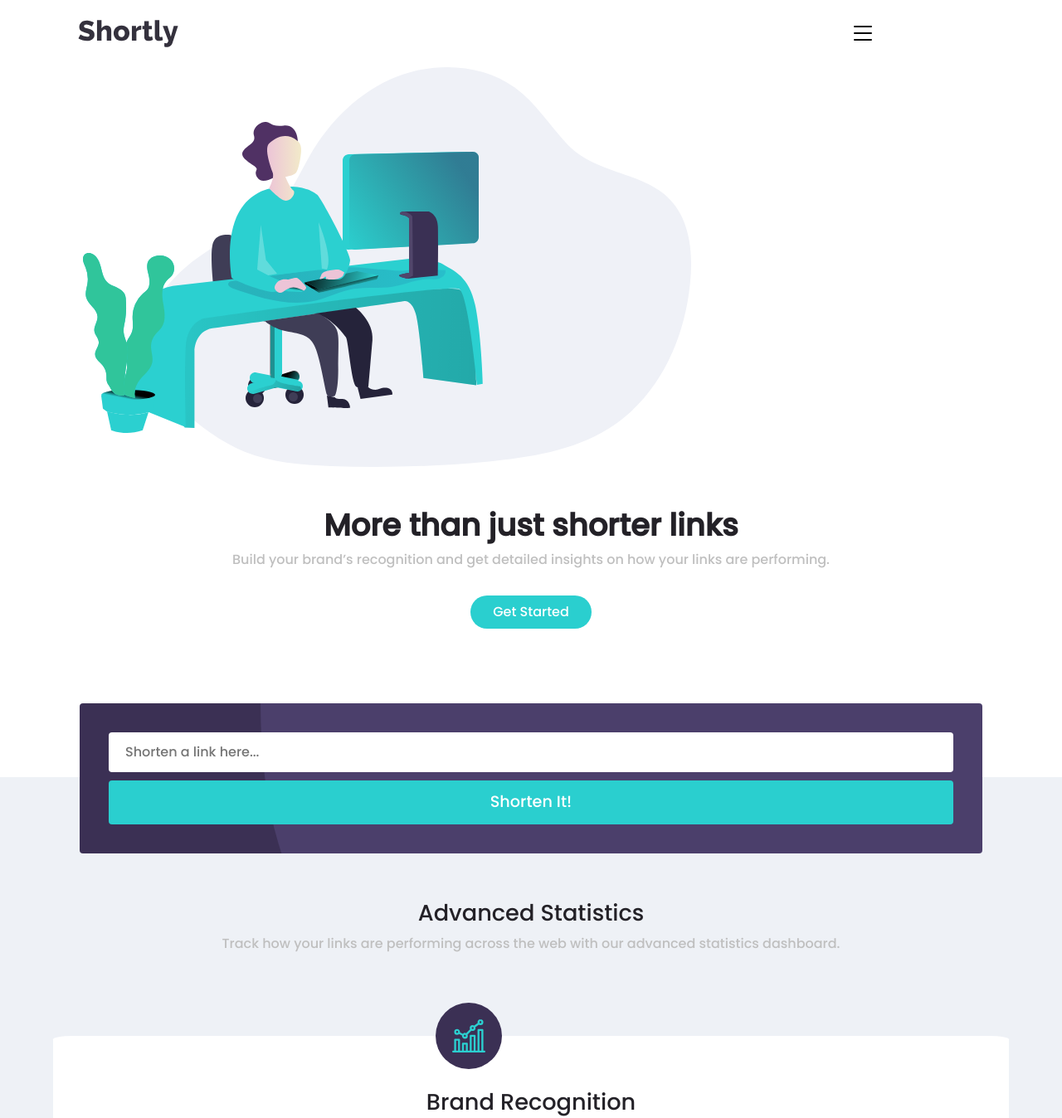
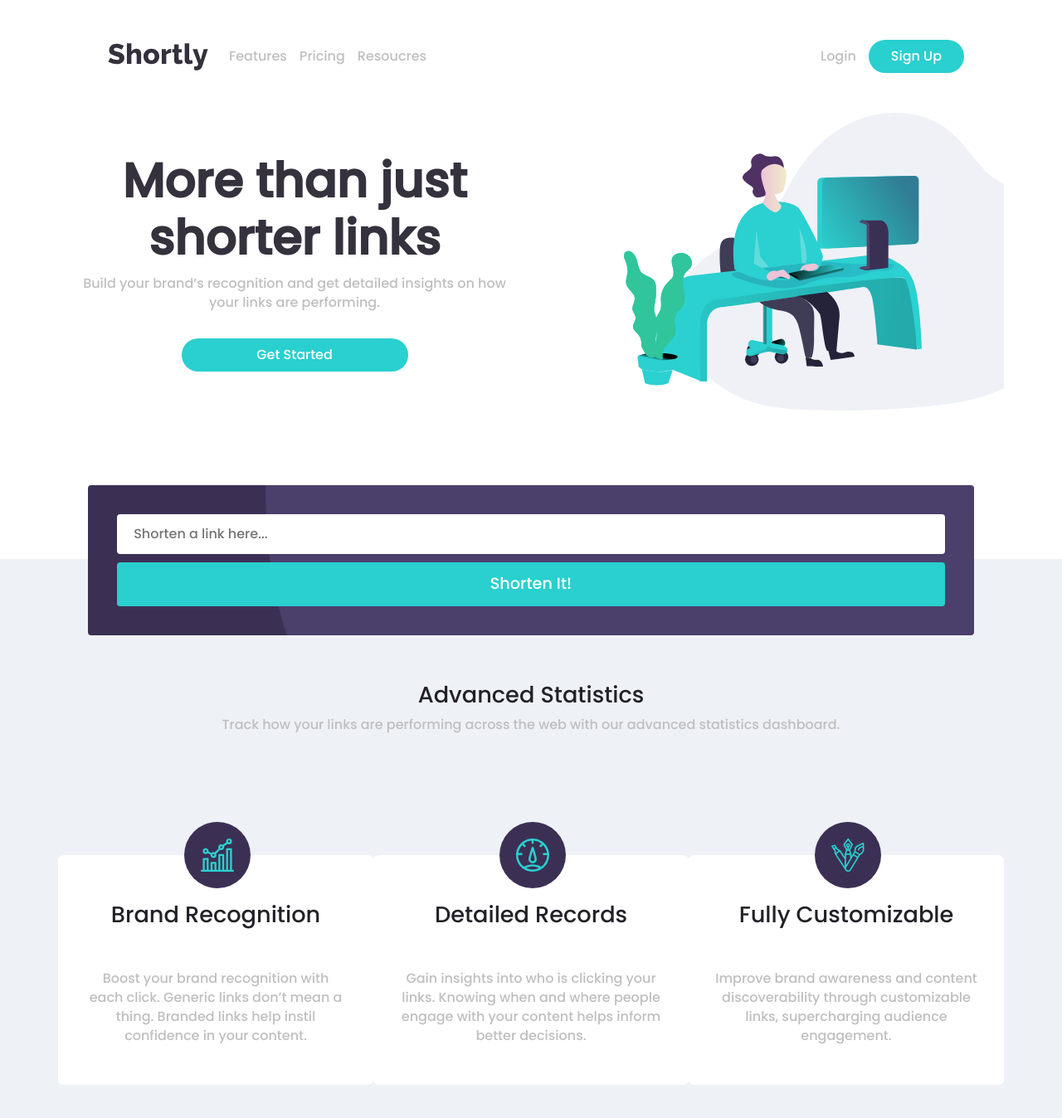
Before and after one commit to Renz757/URL-shortening-API-landing-page, a website: page index.html in a window 1280 px wide. Shown: the top 1348 px of the page at 83% size. Drawn offline with nearby package versions, Linux system fonts and the light colour scheme.

Commit message:
07/13/2022

```diff
--- a/index.html
+++ b/index.html
@@ -21,17 +21,24 @@
   </head>
 
   <body>
-    <nav class="container p-4">
-      <div class="row">
-        <div class="col-10">
-          <img src="images/logo.svg" alt="" />
+    <nav class="container p-5">
+      <div class="row align-items-center ms-auto">
+        <div class="col-8">
+          <div class="d-flex align-items-center">
+            <img src="images/logo.svg" alt="logo" />
+            <ul class="d-none d-md-flex">
+              <li class="link-nav">Features</li>
+              <li class="link-nav">Pricing</li>
+              <li class="link-nav">Resoucres</li>
+            </ul>
           </div>
-        <div class="col-2 hamburger">
+        </div>
+        <div class="col-4">
           <svg
             xmlns="http://www.w3.org/2000/svg"
             width="32"
             height="32"
-            class="bi bi-list"
+            class="bi bi-list d-md-none hamburger"
             viewBox="0 0 16 16"
           >
             <path
@@ -39,45 +46,68 @@
               d="M2.5 12a.5.5 0 0 1 .5-.5h10a.5.5 0 0 1 0 1H3a.5.5 0 0 1-.5-.5zm0-4a.5.5 0 0 1 .5-.5h10a.5.5 0 0 1 0 1H3a.5.5 0 0 1-.5-.5zm0-4a.5.5 0 0 1 .5-.5h10a.5.5 0 0 1 0 1H3a.5.5 0 0 1-.5-.5z"
             />
           </svg>
+
+          <ul class="d-none d-md-flex align-items-center justify-content-end">
+            <li class="login">
+              Login
+            </li>
+            <button class="rounded-pill global-btn">Sign Up</button>
+          </ul>
         </div>
       </div>
     </nav>
-    <section class="main">
-      <div class="header-img-container">
+
+    <section class="main container">
+      <div class="row">
+        <div class="header-img-container col-12 col-md-6 order-md-1">
           <img
             class="img-fluid header-img"
             src="images/illustration-working.svg"
             alt=""
           />
         </div>
-      <div class="content mt-5">
+        <div class="content mt-5 col-12 col-md-6">
           <h1>More than just shorter links</h1>
           <p class="text">
             Build your brand’s recognition and get detailed insights on how your
             links are performing.
           </p>
-        <button class="rounded-pill global-btn mt-3">Get Started</button>
+          <button class="rounded-pill global-btn mt-3 w-50">Get Started</button>
+        </div>
       </div>
     </section>
 
-    <section class="API">
-      <div class="API-Box d-flex flex-column rounded">
-        <input class="rounded" type="text" placeholder="Shorten a link here...">
-        <button class="rounded">Shorten It!</button>
+    <section class="API-section container-fluid">
+      <div class="API">
+        <div class="API-Box d-flex flex-column rounded container">
+          <input class="rounded" id="api-input" type="text" placeholder="Shorten a link here...">
+          <button class="rounded" id="api-button">Shorten It!</button>
+        </div>
+
+      <ul id="shortLinkList">
+
+      </ul>
+
       </div>
     </section>
 
-    <section class="info-container mt-5">
+    <section class="info-container mt-5 container-fluid">
       <div class="info">
-        <div class="info-header pt-5">
+        <div class="row">
+          <div class="col-12 info-header pt-5 col-6">
             <h2 class="sub-header">Advanced Statistics</h2>
             <p class="text">
               Track how your links are performing across the web with our advanced
               statistics dashboard.
             </p>
           </div>
+        </div>
 
-        <div class="box p-5">
+         <div class="container-fluid">
+           <div class="container">
+             <div class="row ">
+
+              <div class="col-12 col-md-4 box p-2 align-self-end">
                 <div class="circle">
                   <img
                     class="circle-img"
@@ -85,14 +115,14 @@
                     alt="icon-brand-recognition"
                   />
                 </div>
-          <h3 class="sub-header pt-3">Brand Recognition</h3>
-          <p class="text mt-4">
+                <h3 class="sub-header pt-5">Brand Recognition</h3>
+                <p class="text mt-4 p-4">
                   Boost your brand recognition with each click. Generic links don’t
                   mean a thing. Branded links help instil confidence in your content.
                 </p>
               </div>
 
-        <div class="box p-5">
+              <div class="col-12 col-md-4 col-md-4 box p-2">
                 <div class="circle">
                   <img
                     class="circle-img"
@@ -100,14 +130,14 @@
                     alt="icon-detailed-records"
                   />
                 </div>
-          <h3 class="sub-header pt-3">Detailed Records</h3>
-          <p class="text mt-4">
+                <h3 class="sub-header pt-5">Detailed Records</h3>
+                <p class="text mt-4 p-4">
                   Gain insights into who is clicking your links. Knowing when and where
                   people engage with your content helps inform better decisions.
                 </p>
               </div>
 
-        <div class="box p-5">
+              <div class="col-12 col-md-4 box p-2">
                 <div class="circle">
                   <img
                     class="circle-img"
@@ -115,27 +145,33 @@
                     alt="icon-brand-recognition"
                   />
                 </div>
-          <h3 class="sub-header pt-3">Fully Customizable</h3>
-          <p class="text mt-4">
+                <h3 class="sub-header pt-5">Fully Customizable</h3>
+                <p class="text mt-4 p-4">
                   Improve brand awareness and content discoverability through customizable
                   links, supercharging audience engagement.
                 </p>
               </div>
+
+            </div>
+           </div>
+         </div>
+
       </div>
     </section>
 
     <section class="boost-link-container d-flex align-items-center">
       <div>
         <h3>Boost your links today</h3>
-        <button class="rounded-pill global-btn mt-3">Get Started</button>
+        <button class="rounded-pill global-btn mt-3 w-25">Get Started</button>
       </div>
     </section>
 
-    <footer>
-      <div class="logo-header">
+    <footer class="container-fluid">
+      <div class="row">
+        <div class="col-12 col-md-3 logo-header">
           <h2 class="logo">Shortly</h2>
         </div>
-      <div class="links">
+        <div class="links col-md-2">
           <h4>Features</h4>
           <ul>
             <li>Link Shortening</li>
@@ -143,7 +179,7 @@
             <li>Analytics</li>
           </ul>
         </div>
-      <div class="links">
+        <div class="links col-md-2">
           <h4>Resources</h4>
           <ul>
             <li>Blog</li>
@@ -151,7 +187,7 @@
             <li>Support</li>
           </ul>
         </div>
-      <div class="links">
+        <div class="links col-md-2">
           <h4>Company</h4>
           <ul>
             <li>About</li>
@@ -160,7 +196,7 @@
             <li>Contact</li>
           </ul>
         </div>
-      <div class="social-links">
+        <div class="social-links col-md-3">
           <ul class="d-flex justify-content-center">
             <li>
               <img class="social-icon" src="images/icon-facebook.svg" alt="icon-facebook">
@@ -176,6 +212,7 @@
             </li>
           </ul>
         </div>
+      </div>
 
     </footer>
     <!-- <div class="attribution">
@@ -183,21 +220,8 @@
     Coded by <a href="#">Your Name Here</a>.
   </div> -->
 
-    <script>
-      const button = document.querySelector(".btn");
-      const url =
-        "https://developer.mozilla.org/en-US/docs/Web/API/Fetch_API/Using_Fetch";
+    <script src="script.js">
 
-      button.addEventListener("click", testFunc());
-
-      async function testFunc() {
-        const response = await fetch(
-          `https://api.shrtco.de/v2/shorten?url=${url}`
-        );
-        const data = await response.json();
-
-        console.log(data);
-      }
     </script>
   </body>
 </html>
--- /dev/null
+++ b/script.js
@@ -0,0 +1,20 @@
+const button = document.querySelector("#api-button");
+const url = document.querySelector("#api-input");
+const shortLinkList = document.querySelector("#shortLinkList");
+
+button.addEventListener('click', async function testFunc() {
+    const response = await fetch(
+        `https://api.shrtco.de/v2/shorten?url=${url.value}`
+    );
+
+    const data = await response.json();
+    console.log(data.result.short_link)
+
+    //set input to empty string
+
+    //create element for short link
+    const shortLink = document.createElement('li');
+    shortLink.innerHTML = `<p>${url.value}</p>  <p>${data.result.short_link}</p> `;
+    shortLinkList.appendChild(shortLink);
+    url.value = "";
+});
--- a/styles/_customStyles.scss
+++ b/styles/_customStyles.scss
@@ -1,6 +1,20 @@
 .hamburger {
     cursor: pointer;
     color: $gray;
+}
+
+.link-nav {
+    margin-right: 15px;
+    color: $gray;
+}
+
+.link-nav:first-child {
+    margin-left: 25px;
+}
+
+.login {
+    color: $gray;
+    margin-right: 15px;
 }
 
 .main {
@@ -9,24 +23,25 @@
         overflow: hidden;
 
         .header-img {
-            position: inherit;
+            position: relative;
             left: 100px;
         }
     }
 
     .content {
-        width: 85%;
         margin: 0 auto;
         text-align: center;
 
         h1 {
-            font-size: 2.3rem;
+            font-size: 3.6rem;
             font-weight: 700;
-            color: $very-dark-violet;
+            color: $very-dark-blue;
         }
 
     }
 }
+
+.API-section {
 
     .API {
         width: 85%;
@@ -43,7 +58,8 @@
             position: relative;
             top: 140px;
 
-        input, button {
+            input,
+            button {
                 padding: 12px 20px;
                 margin: 5px;
                 border: none;
@@ -57,13 +73,35 @@
         }
     }
 
+    #shortLinkList {
+        margin: 0 auto;
+        position: relative;
+        z-index: 1;
+        top: 200px;
+
+
+        li {
+            background-color: white;
+            display: flex;
+            flex-direction: row;
+            justify-content: space-between;
+            align-self: center;
+            padding: 15px;
+
+            p {
+                align-self: center;
+                margin: 0;
+            }
+        }
+    }
+
+}
 
 .info-container {
-    background-color: #eef1f6 ;
+    background-color: #eef1f6;
 
     .info {
-        width: 90%;
-        margin: 0 auto;
+        // margin: 0 auto;
         padding-top: 100px;
         text-align: center;
 
@@ -77,7 +115,7 @@
             text-align: center;
             position: relative;
             margin-top: 100px;
-            justify-content: center;
+
 
             .circle {
                 margin: 0 auto;
@@ -101,6 +139,7 @@
             }
         }
     }
+
     .info:last-child {
         padding-bottom: 70px;
     }
@@ -130,10 +169,12 @@ footer {
     background-color: $very-dark-violet;
     color: white;
     text-align: center;
+    padding: 80px;
 
     .logo-header {
         padding-top: 40px;
         margin-bottom: 40px;
+
         .logo {
             color: white;
             font-size: 1.8rem;
```
Also changed, not shown: styles/styles.css, 1 other file. Lines whose indentation alone changed are shown as unchanged.
